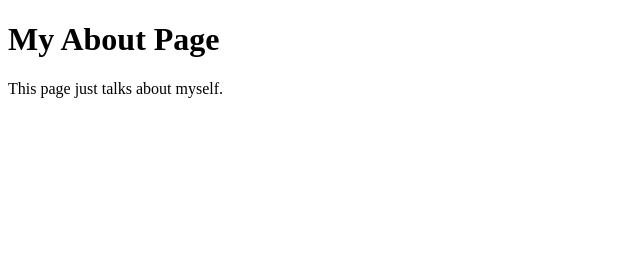
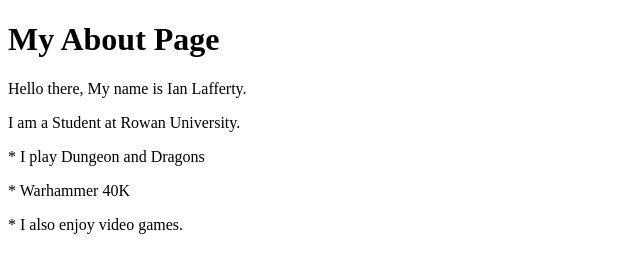
Before and after one commit to PhillipDiCarlo/web-programming-final, a plain HTML site: page aboutPage/aboutIan.html in a window 1280 px wide. Shown: the whole page, without its empty margins (0-640 px from the left). Drawn offline with Linux system fonts and the light colour scheme.

Commit message:
Update aboutIan.html

```diff
--- a/aboutPage/aboutIan.html
+++ b/aboutPage/aboutIan.html
@@ -11,8 +11,14 @@
 
 <h1> My About Page </h1>
 
-<p> This page just talks about myself. </p>
+<p> Hello there, My name is Ian Lafferty.</p>
 
+<p> I am a Student at Rowan University.  </p>
+
+
+<p>* I play Dungeon and Dragons</p>
+<p>* Warhammer 40K</p>
+<p>* I also enjoy video games.</p>
 
 
 </body>
```
